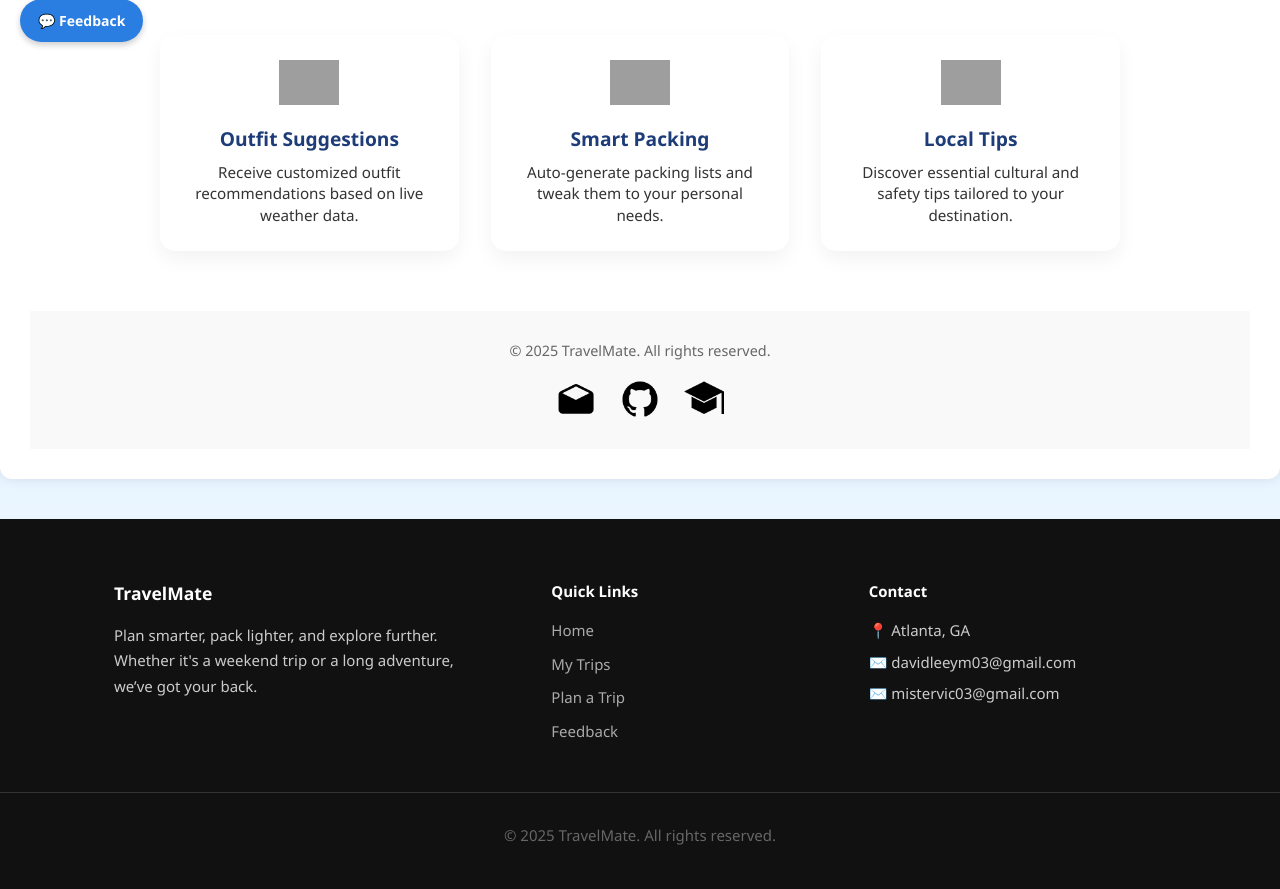
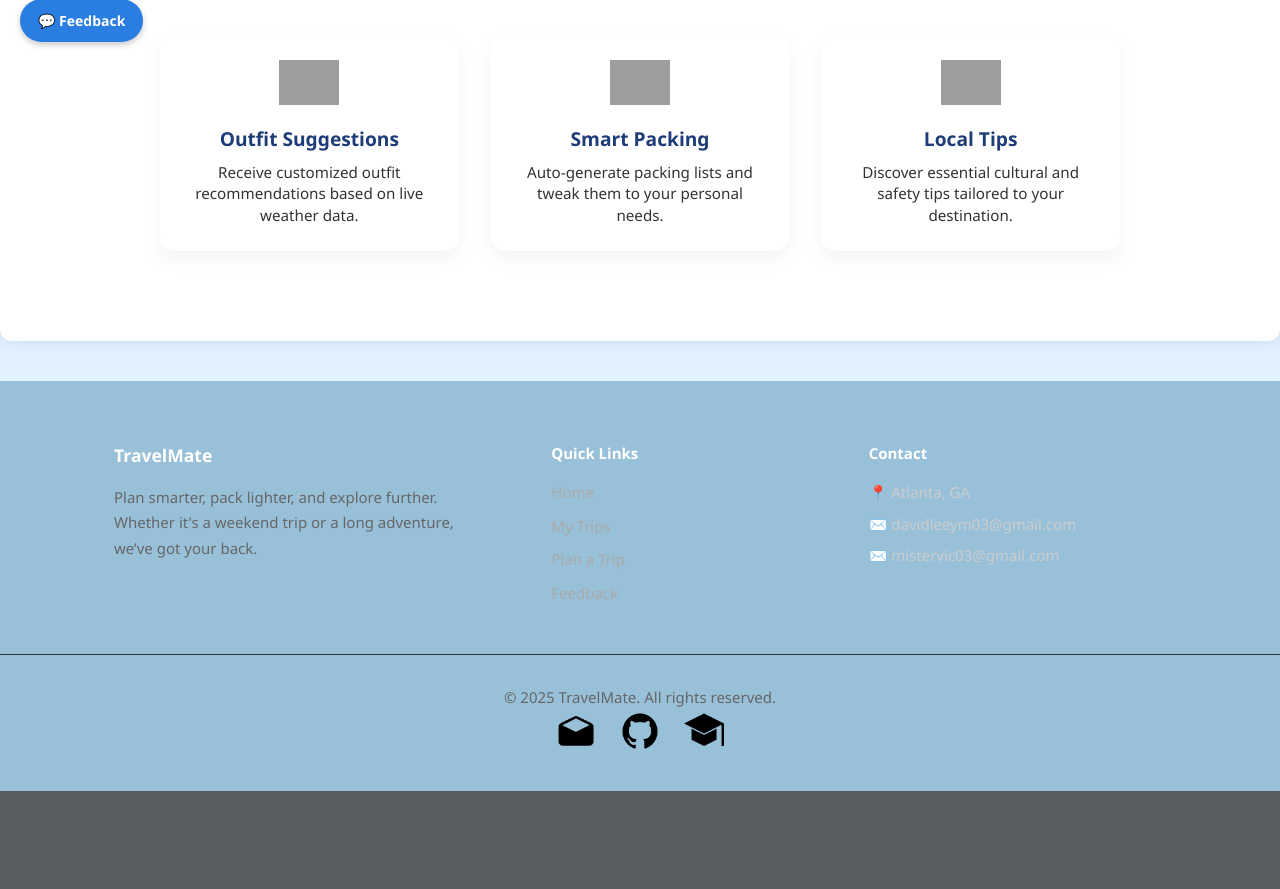
Before and after one commit to steve0joo/TravelMate, a Django app: template home/templates/home/index.html in a window 1280 px wide. Shown: the part 738-1627 px from the top of the page. After the commit the page ends 1529 px from the top, so only its background shows below. Run offline with Django 3.2, Linux system fonts and the light colour scheme; the template is opened without the code that fills it, so the values that code supplies are empty; grey boxes are pictures that could not be loaded.

Commit message:
Changed footer UI

```diff
--- a/home/templates/home/index.html
+++ b/home/templates/home/index.html
@@ -146,40 +146,6 @@
       font-size: 0.9rem;
       color: #666;
     }
-
-        .footerSocialIconsWrapper {
-            display: flex;
-            justify-content: center; /* Centers the icon */
-            align-items: center;
-            gap: 24px;
-            width: 100%;
-        }
-
-        .footerSocialIconsWrapper .socialBrands {
-            display: flex;
-            justify-content: center;
-            align-items: center;
-            text-align: center;
-        }
-
-        .footerSocialIconsWrapper a {
-            display: flex;
-            justify-content: center;
-            align-items: center;
-            text-decoration: none;
-        }
-
-        .footerSocialIconsWrapper a img {
-            display: block; /* Removes extra spacing of images */
-            width: auto;
-            height: 40px;
-            transition: transform 0.3s ease-in-out;
-        }
-
-        .footerSocialIconsWrapper a:hover img {
-            transform: scale(1.1); /* Slight zoom effect on hover */
-            color: #fff;
-        }
   </style>
 
   <header class="hero">
@@ -217,29 +183,4 @@
       </div>
     </section>
   </main>
-
-    <footer class="home-footer">
-        <p>&copy; {% now "Y" %} TravelMate. All rights reserved.</p>
-        <br>
-        <div class="footerSocialIconsWrapper">
-            <div class="socialBrands">
-                <a href="mailto:pjsabraham@gmail.com, steven.joo0319@gmail.com, davidleeym03@gmail.com, jackmwachter@gmail.com, mistervic03@gmail.com"
-                   target="_blank" rel="noopener noreferrer" aria-label="Email">
-                    <img src="{% static 'img/mail.png' %}" alt="mail" height="40"/>
-                </a>
-            </div>
-            <div class="socialBrands">
-                <a href="https://github.com/JackWachter/GTMovieStore" target="_blank" rel="noopener noreferrer"
-                   aria-label="GitHub">
-                    <img src="{% static 'img/github.png' %}" alt="github" height="40"/>
-                </a>
-            </div>
-            <div class="socialBrands">
-                <a href="https://www.cc.gatech.edu/" target="_blank" rel="noopener noreferrer"
-                   aria-label="Georgia Tech">
-                    <img src="{% static 'img/gt.png' %}" alt="Georgia Tech" height="40"/>
-                </a>
-            </div>
-        </div>
-    </footer>
 {% endblock %}
--- a/templates/base.html
+++ b/templates/base.html
@@ -1,3 +1,4 @@
+{% load static %}
 <!DOCTYPE html>
 <html lang="en">
 <head>
@@ -55,6 +56,40 @@
       background-color: #1c5cb3;
       transform: scale(1.05);
     }
+
+    .footerSocialIconsWrapper {
+      display: flex;
+      justify-content: center; /* Centers the icon */
+      align-items: center;
+      gap: 24px;
+      width: 100%;
+    }
+
+    .footerSocialIconsWrapper .socialBrands {
+      display: flex;
+      justify-content: center;
+      align-items: center;
+      text-align: center;
+    }
+
+    .footerSocialIconsWrapper a {
+      display: flex;
+      justify-content: center;
+      align-items: center;
+      text-decoration: none;
+    }
+
+    .footerSocialIconsWrapper a img {
+      display: block; /* Removes extra spacing of images */
+      width: auto;
+      height: 40px;
+      transition: transform 0.3s ease-in-out;
+    }
+
+    .footerSocialIconsWrapper a:hover img {
+      transform: scale(1.1); /* Slight zoom effect on hover */
+      color: #fff;
+    }
   </style>
 </head>
 <body>
@@ -81,19 +116,24 @@
 
 <!-- 🔵 Floating Feedback Button -->
 <a href="{% url 'leave_feedback' %}" id="feedback-button">💬 Feedback</a>
-<footer style="background-color: #111; color: #ccc; padding: 60px 0 40px; font-size: 15px; line-height: 1.7;">
+<footer style="background-color: #98c1d9; color: #ccc; padding: 60px 0 40px; font-size: 15px; line-height: 1.7;">
   <div style="max-width: 1100px; margin: auto; display: flex; flex-wrap: wrap; justify-content: space-between; gap: 60px; padding: 0 24px;">
     <div style="flex: 1 1 280px;">
       <h3 style="color: #fff; margin-bottom: 14px;">TravelMate</h3>
-      <p style="margin: 0;">Plan smarter, pack lighter, and explore further. Whether it's a weekend trip or a long adventure, we’ve got your back.</p>
+      <p style="margin: 0; color: #666;" >Plan smarter, pack lighter, and explore further. Whether it's a weekend trip or a long
+        adventure, we’ve got your back.</p>
     </div>
     <div style="flex: 1 1 160px;">
       <h4 style="color: #fff; margin-bottom: 14px;">Quick Links</h4>
       <ul style="list-style: none; padding: 0; margin: 0;">
-        <li style="margin-bottom: 8px;"><a href="{% url 'home' %}" style="color: #aaa; text-decoration: none;">Home</a></li>
-        <li style="margin-bottom: 8px;"><a href="{% url 'trip_list' %}" style="color: #aaa; text-decoration: none;">My Trips</a></li>
-        <li style="margin-bottom: 8px;"><a href="{% url 'create_trip' %}" style="color: #aaa; text-decoration: none;">Plan a Trip</a></li>
-        <li style="margin-bottom: 8px;"><a href="{% url 'leave_feedback' %}" style="color: #aaa; text-decoration: none;">Feedback</a></li>
+        <li style="margin-bottom: 8px; "><a href="{% url 'home' %}" style="color: #aaa; text-decoration: none;">Home</a>
+        </li>
+        <li style="margin-bottom: 8px;"><a href="{% url 'trip_list' %}" style="color: #aaa; text-decoration: none;">My
+          Trips</a></li>
+        <li style="margin-bottom: 8px;"><a href="{% url 'create_trip' %}" style="color: #aaa; text-decoration: none;">Plan
+          a Trip</a></li>
+        <li style="margin-bottom: 8px;"><a href="{% url 'leave_feedback' %}"
+                                           style="color: #aaa; text-decoration: none;">Feedback</a></li>
       </ul>
     </div>
     <div style="flex: 1 1 200px;">
@@ -106,6 +146,26 @@
   <div style="text-align: center; color: #666; padding-top: 30px; margin-top: 40px; border-top: 1px solid #333;">
     © 2025 TravelMate. All rights reserved.
   </div>
+  <div class="footerSocialIconsWrapper">
+    <div class="socialBrands">
+      <a href="mailto:pjsabraham@gmail.com, steven.joo0319@gmail.com, davidleeym03@gmail.com, jackmwachter@gmail.com, mistervic03@gmail.com"
+         target="_blank" rel="noopener noreferrer" aria-label="Email">
+        <img src="{% static 'img/mail.png' %}" alt="mail" height="40"/>
+      </a>
+    </div>
+    <div class="socialBrands">
+      <a href="https://github.com/JackWachter/GTMovieStore" target="_blank" rel="noopener noreferrer"
+         aria-label="GitHub">
+        <img src="{% static 'img/github.png' %}" alt="github" height="40"/>
+      </a>
+    </div>
+    <div class="socialBrands">
+      <a href="https://www.cc.gatech.edu/" target="_blank" rel="noopener noreferrer"
+         aria-label="Georgia Tech">
+        <img src="{% static 'img/gt.png' %}" alt="Georgia Tech" height="40"/>
+      </a>
+    </div>
+  </div>
 </footer>
 </body>
 </html>
```
Also changed, not shown: db.sqlite3. Lines whose indentation alone changed are shown as unchanged.
